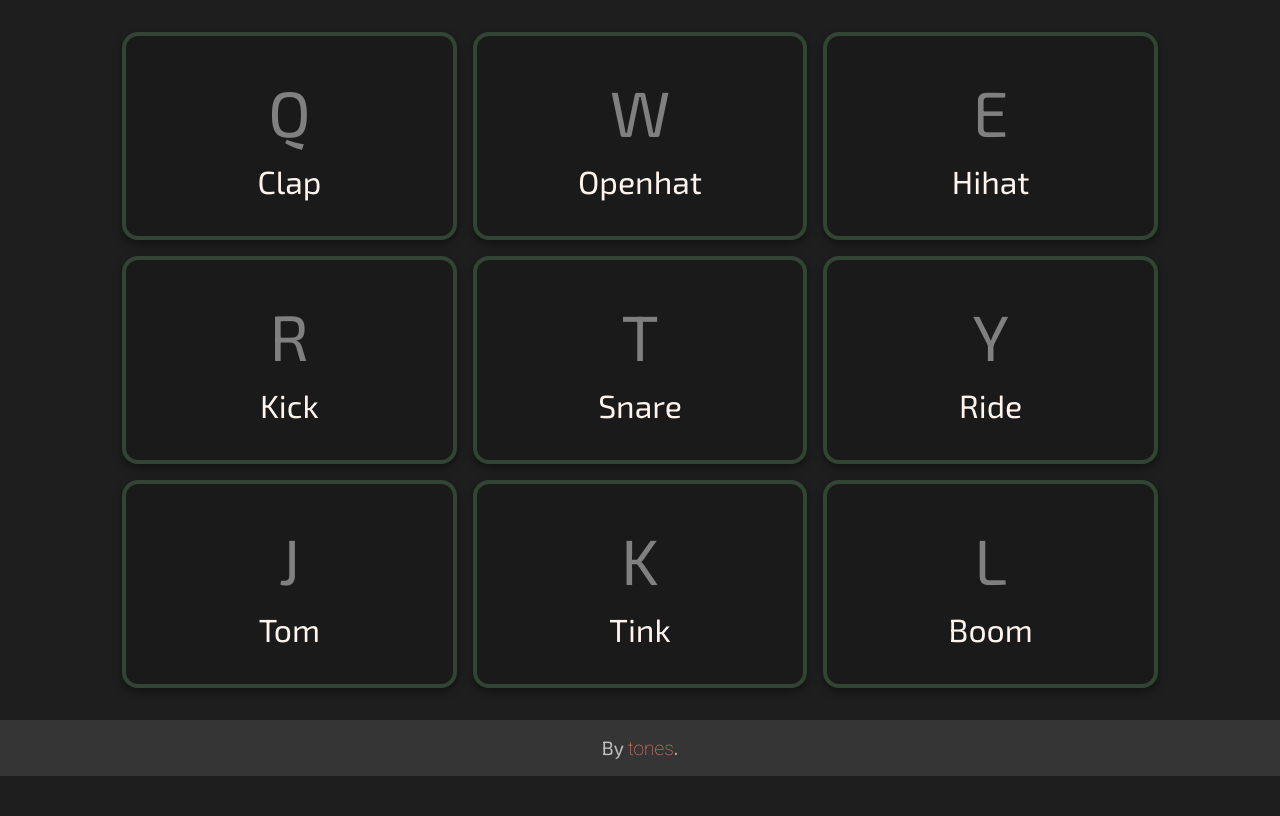
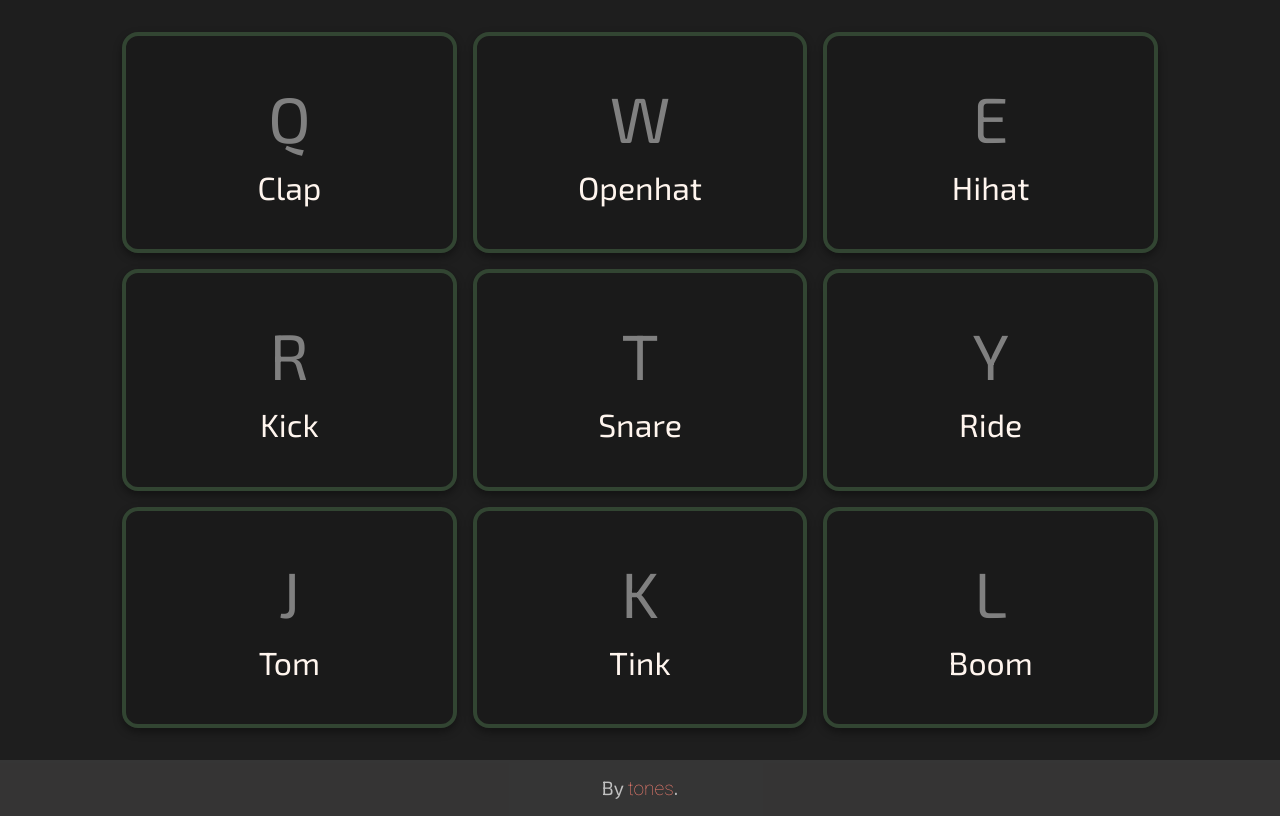
Before and after one commit to tonaye-aye/drumtones, a PHP site: page / in a window 1280 px wide. Before the commit the page ends 776 px from the top, so only its background shows below. Run offline with PHP 8.4, Linux system fonts and the light colour scheme.

Commit message:
changed vh figure

```diff
--- a/style.css
+++ b/style.css
@@ -37,7 +37,7 @@ body {
 .container {
   position: relative;
   max-width: 1100px;
-  height: 90vh;
+  height: 95vh;
   margin: 0 auto;
   padding: 2rem;
   display: grid;
```
